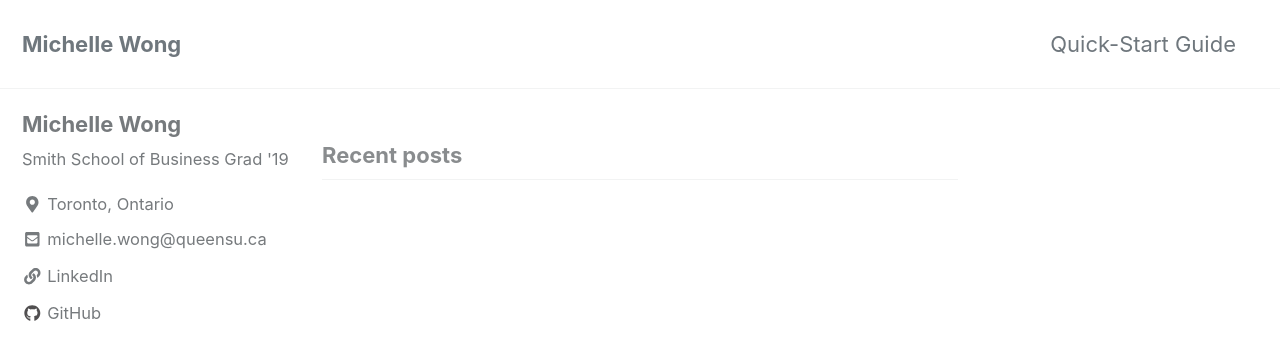
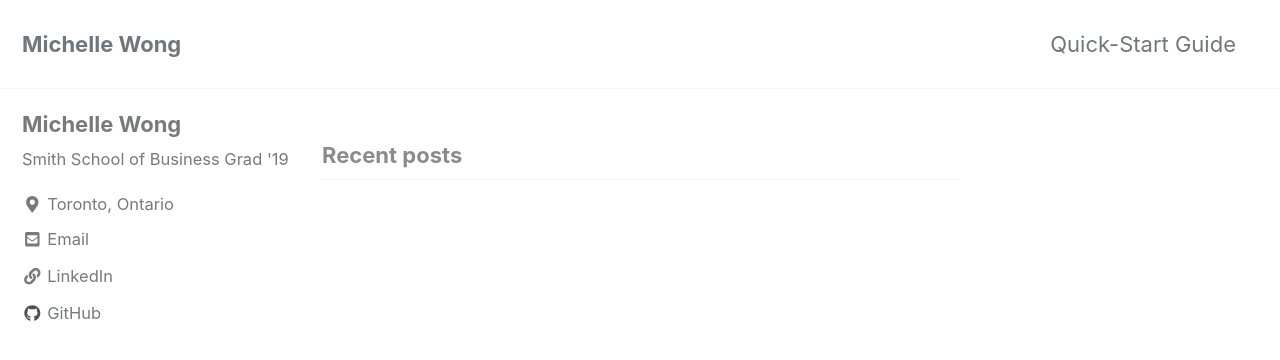
Before and after one commit to MchelleWng/MchelleWng.github.io, a Jekyll site: the page built from index.html, in a window 1280 px wide and 900 px high. Shown: the top 360 px of the window. Built offline with Jekyll 4.4.1, drawn with Linux system fonts in a browser that asks for light colours; cached includes are drawn as plain includes; nearby versions of some CDN libraries; the list of posts is cut into pages by our own code.

Commit message:
new github

```diff
--- a/_config.yml
+++ b/_config.yml
@@ -113,7 +113,7 @@ author:
   email            :
 
   links:
-    - label: "michelle.wong@queensu.ca"
+    - label: "Email"
       icon: "fas fa-fw fa-envelope-square"
       url: mailto:michelle.wong@queensu.ca
     - label: "LinkedIn"
```
